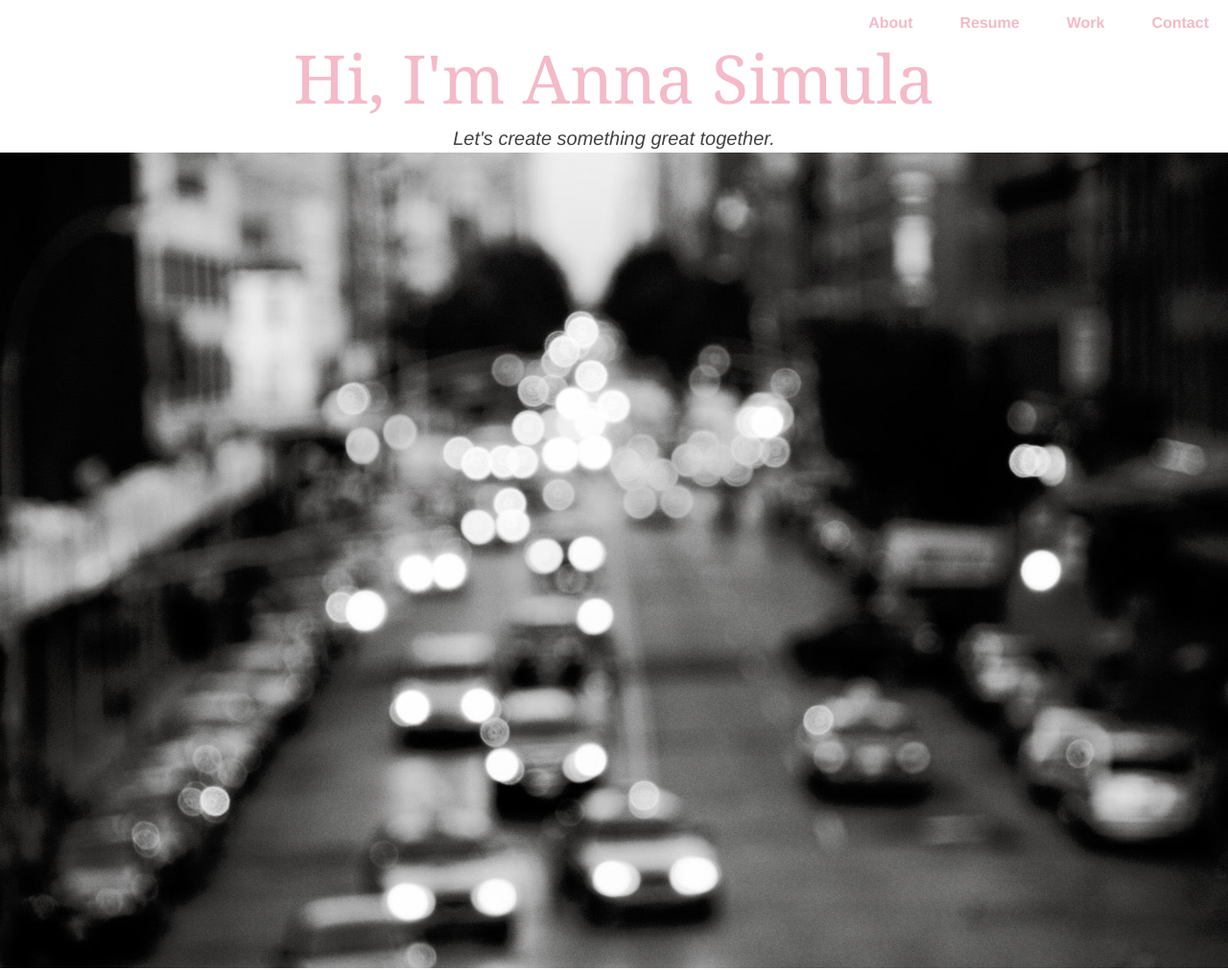
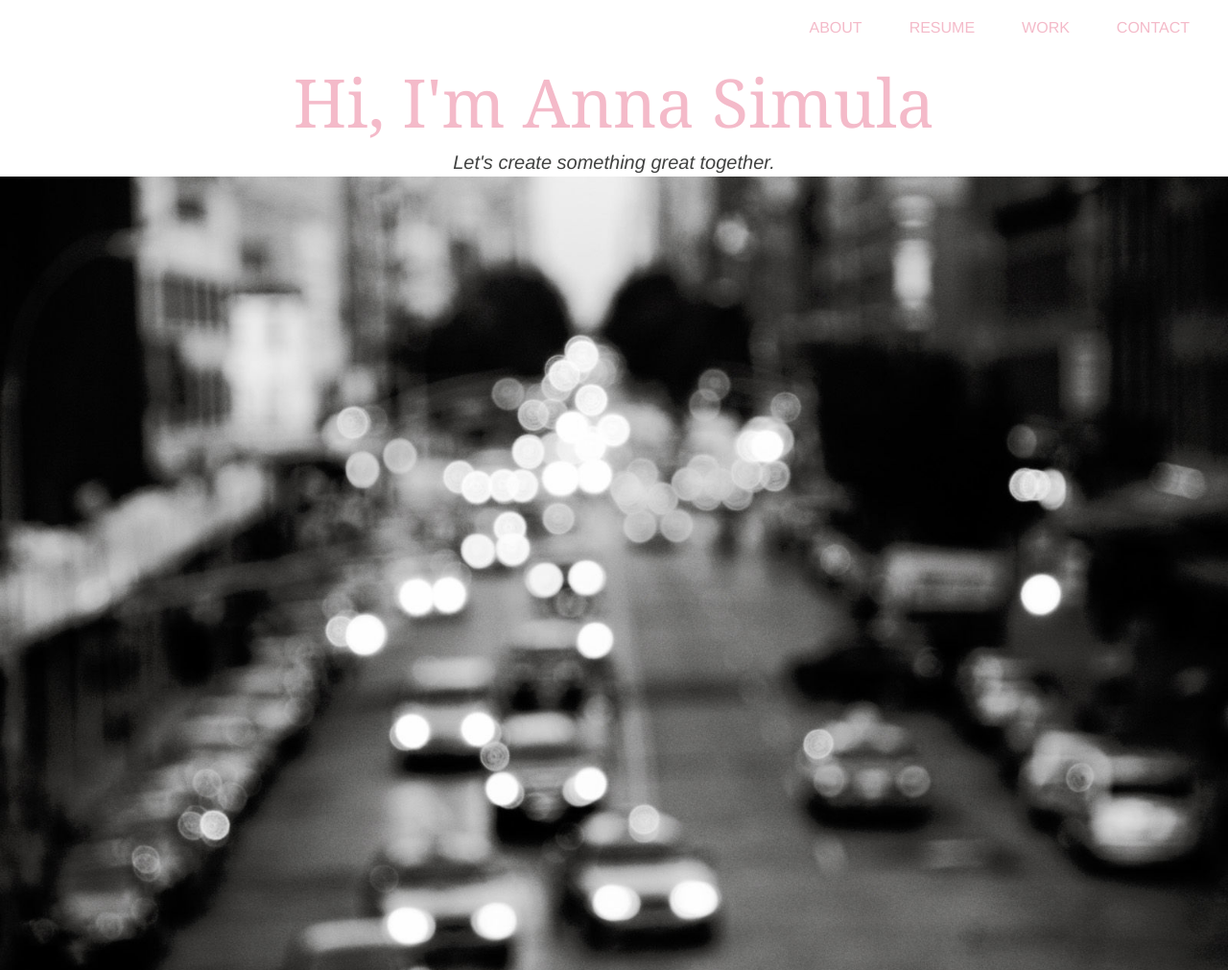
Before and after one commit to annasimula/annasimula.github.io, a plain HTML site: page unit_3/index.html in a window 1280 px wide. Shown: the top 1011 px of the page at 96% size. Drawn offline with Linux system fonts and the light colour scheme.

Commit message:
Updates to Unit 3 Project

```diff
--- a/unit_3/css/style.css
+++ b/unit_3/css/style.css
@@ -5,7 +5,7 @@
 
 nav {
 	text-align: right;
-	padding-top: 15px;
+	padding: 20px;
 }
 
 nav a {
@@ -25,7 +25,7 @@ a {
 	color: #F4BAC9;
 	text-decoration: none;
 	font-family: Helvetica, Arial, Sans-serif;
-	font-weight: 800;
+	font-weight: 300;
 }
 
 h1 {
@@ -44,7 +44,7 @@ h2 {
 	color: #282928;
 	font-size: 35px;
 	font-family: Georgia, Times, "Times New Roman", serif;
-	font-weight: 300;
+	font-weight: 200;
 	line-height: 1.2;
 }
 
@@ -70,4 +70,5 @@ ul {
 footer {
 	text-align: center;
 	line-height: 1.3;
+	padding-bottom: 20px;
 }
--- a/unit_3/index.html
+++ b/unit_3/index.html
@@ -6,10 +6,10 @@
 </head>
 <body>
 	<nav>
-		<a href="#">About</a>
-		<a href="#">Resume</a>
-		<a href="#">Work</a>
-		<a Href="#">Contact</a>
+		<a href="#">ABOUT</a>
+		<a href="#">RESUME</a>
+		<a href="#">WORK</a>
+		<a Href="#">CONTACT</a>
 	</nav>
 
 	<header>
```
